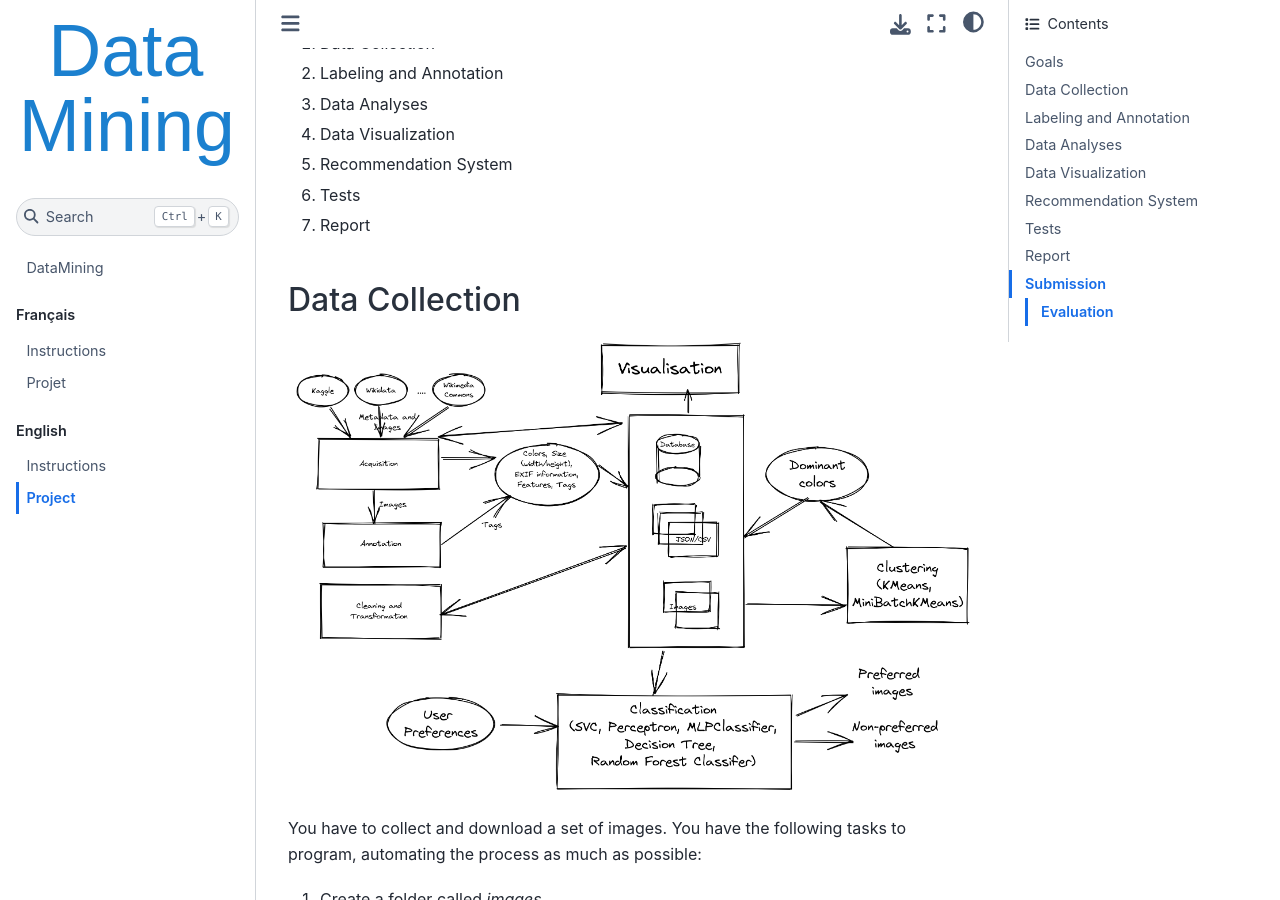
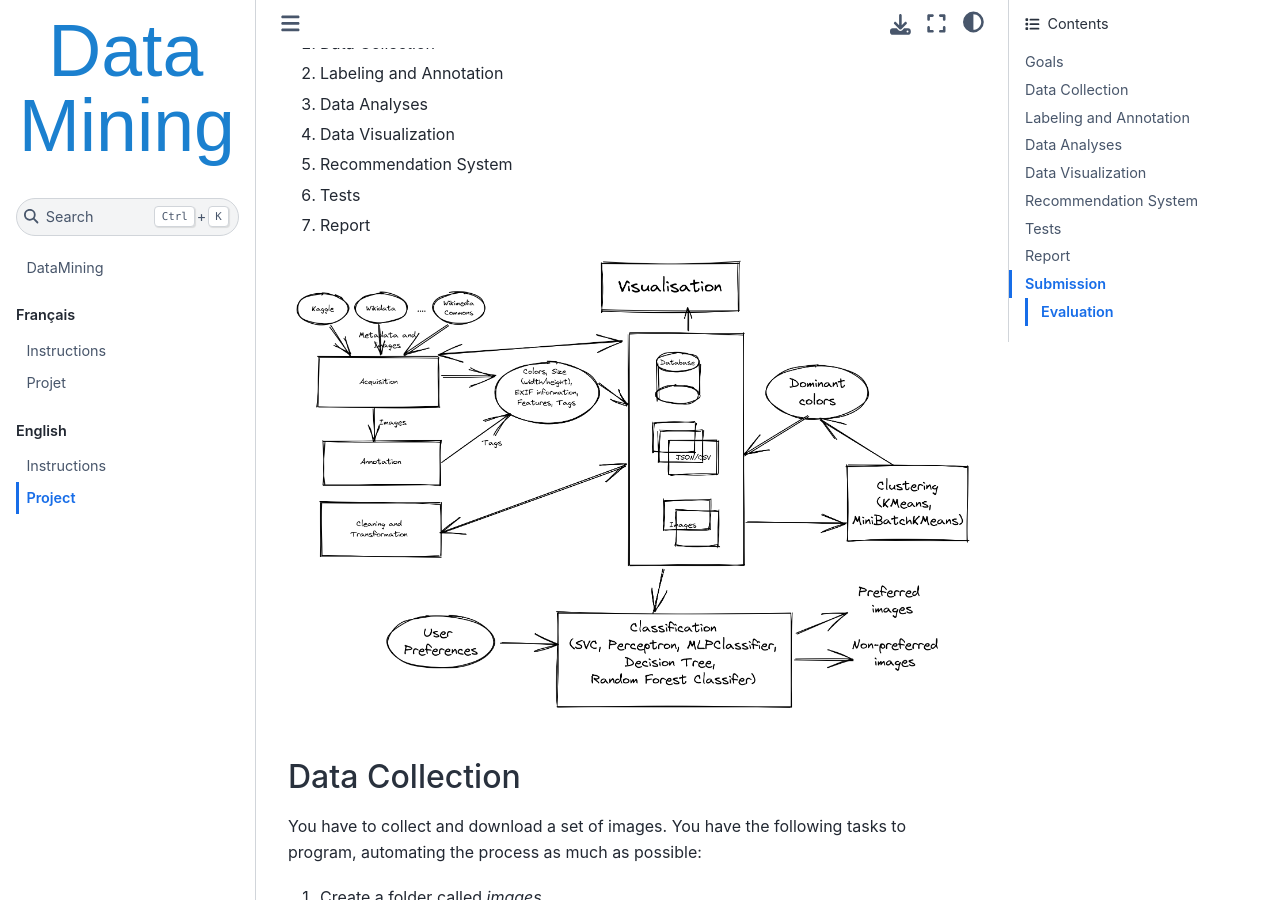
Before and after one commit to johnsamuelwrites/DataMining, a Jupyter Book: the page built from en/Project/project.md, in a window 1280 px wide and 900 px high, scrolled down 401 px. Built offline with Jupyter Book 1.0.4 settings and Sphinx 7.4.7 and the Sphinx Book theme 1.1.4, drawn with Linux system fonts in a browser that asks for light colours; pages that are not in the unit, such as notebooks, are missing from menus.

Commit message:
Update Project description

```diff
--- a/en/Project/project.md
+++ b/en/Project/project.md
@@ -21,9 +21,9 @@ The main tasks of the project are given below:
 6.  Tests
 7.  Report
 
+![Architecture](../../images/Project-Architecture.png "Architecture")
+
 ## Data Collection
-
-![Architecture](../../images/Project-Architecture.png "Architecture")
 
 You have to collect and download a set of images. You have the following
 tasks to program, automating the process as much as possible:
```
Also changed, not shown: fr/Projet/Projet.md (+1 -1 lines).
